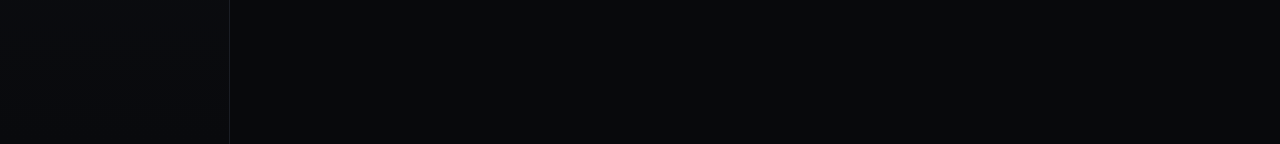
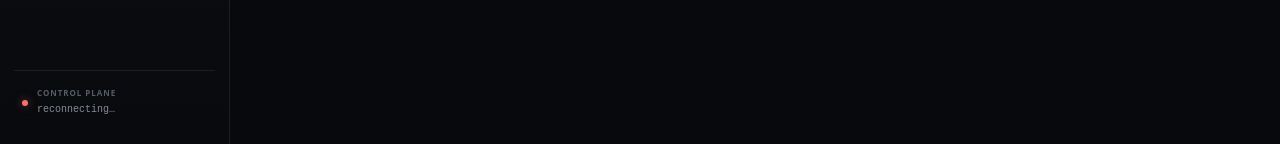
Before and after one commit to GuardianCoding/DAIN, a Next.js app in the folder agent/dain-dashboard/: page /dashboard in a window 1280 px wide. Shown: the part 656-800 px from the top of the page. Built offline with nearby package versions, Linux system fonts and the light colour scheme; no server answers.

Commit message:
feat(dashboard): surface control-plane connection state in the sidebar

```diff
--- a/agent/dain-dashboard/app/components/Sidebar/page.module.css
+++ b/agent/dain-dashboard/app/components/Sidebar/page.module.css
@@ -197,6 +197,21 @@
 
   background: #4ade80;
   box-shadow: 0 0 9px rgba(74, 222, 128, 0.6);
+
+  transition: background 200ms ease, box-shadow 200ms ease;
+}
+
+.connectionDot[data-connected="false"] {
+  background: #f87171;
+  box-shadow: 0 0 9px rgba(248, 113, 113, 0.55);
+
+  animation: pulse 1.6s ease-in-out infinite;
+}
+
+@keyframes pulse {
+  50% {
+    opacity: 0.35;
+  }
 }
 
 .connectionLabel,
--- a/agent/dain-dashboard/app/components/Sidebar/sidebar.tsx
+++ b/agent/dain-dashboard/app/components/Sidebar/sidebar.tsx
@@ -3,6 +3,7 @@
 import Link from "next/link";
 import { usePathname } from "next/navigation";
 import styles from "./page.module.css";
+import { useFeed } from "../../../lib/feed/FeedProvider";
 import {
   navigation,
   secondaryNavigation,
@@ -38,6 +39,10 @@ function NavLink({ item }: { item: NavItem }) {
 }
 
 export default function Sidebar() {
+  // Visible on every page, so this is where a dead feed should announce
+  // itself. The CSS for it already existed; the markup never did.
+  const { connected, nodes } = useFeed();
+
   return (
     <aside className={styles.sidebar}>
       <div className={styles.brand}>
@@ -71,7 +76,23 @@ export default function Sidebar() {
         </div>
       </nav>
 
-
+      <div className={styles.footer}>
+        <div className={styles.connection}>
+          <span
+            className={styles.connectionDot}
+            data-connected={connected}
+            aria-hidden="true"
+          />
+          <span role="status">
+            <span className={styles.connectionLabel}>Control plane</span>
+            <span className={styles.connectionStatus}>
+              {connected
+                ? `${nodes.length} node${nodes.length === 1 ? "" : "s"}`
+                : "reconnecting…"}
+            </span>
+          </span>
+        </div>
+      </div>
     </aside>
   );
 }
```
